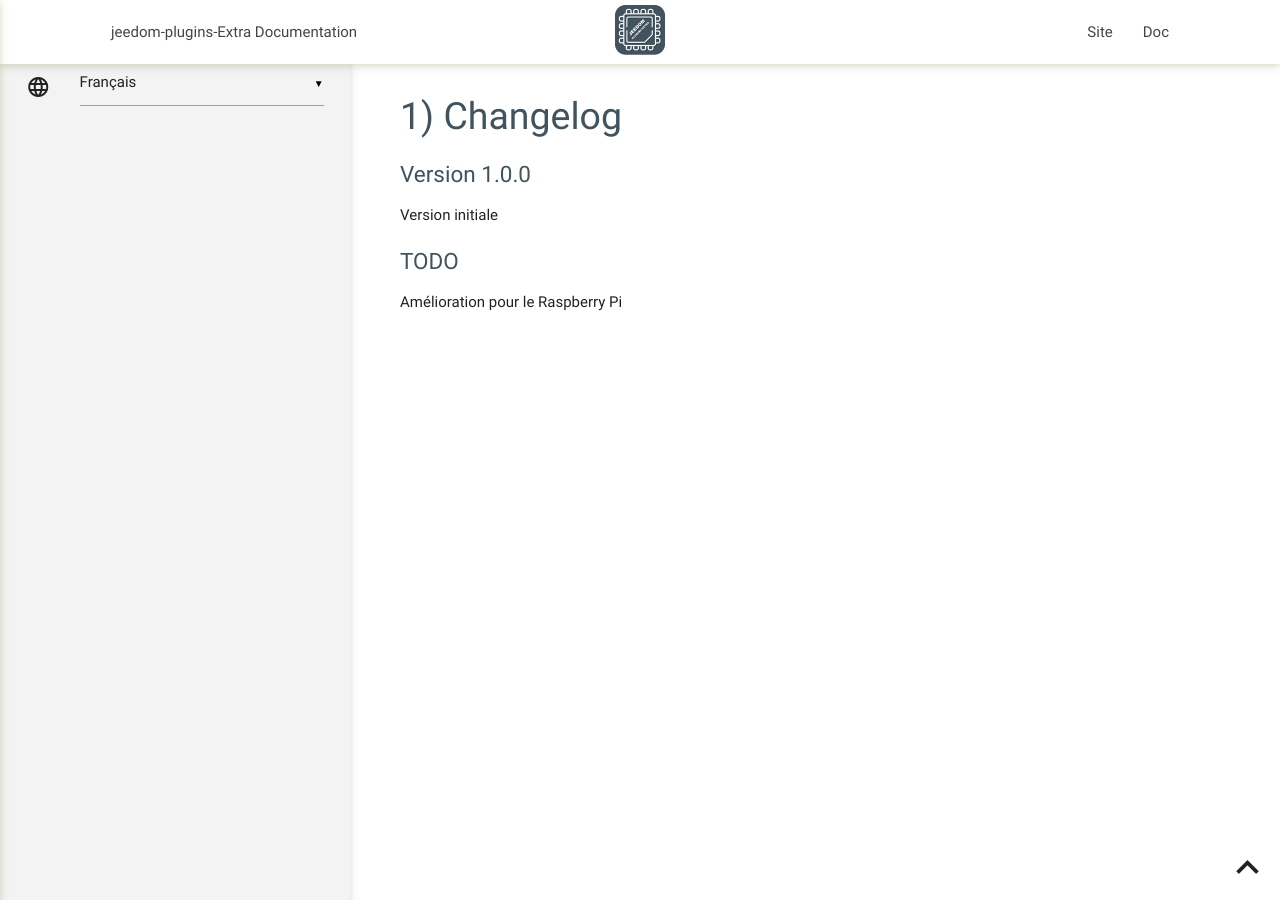
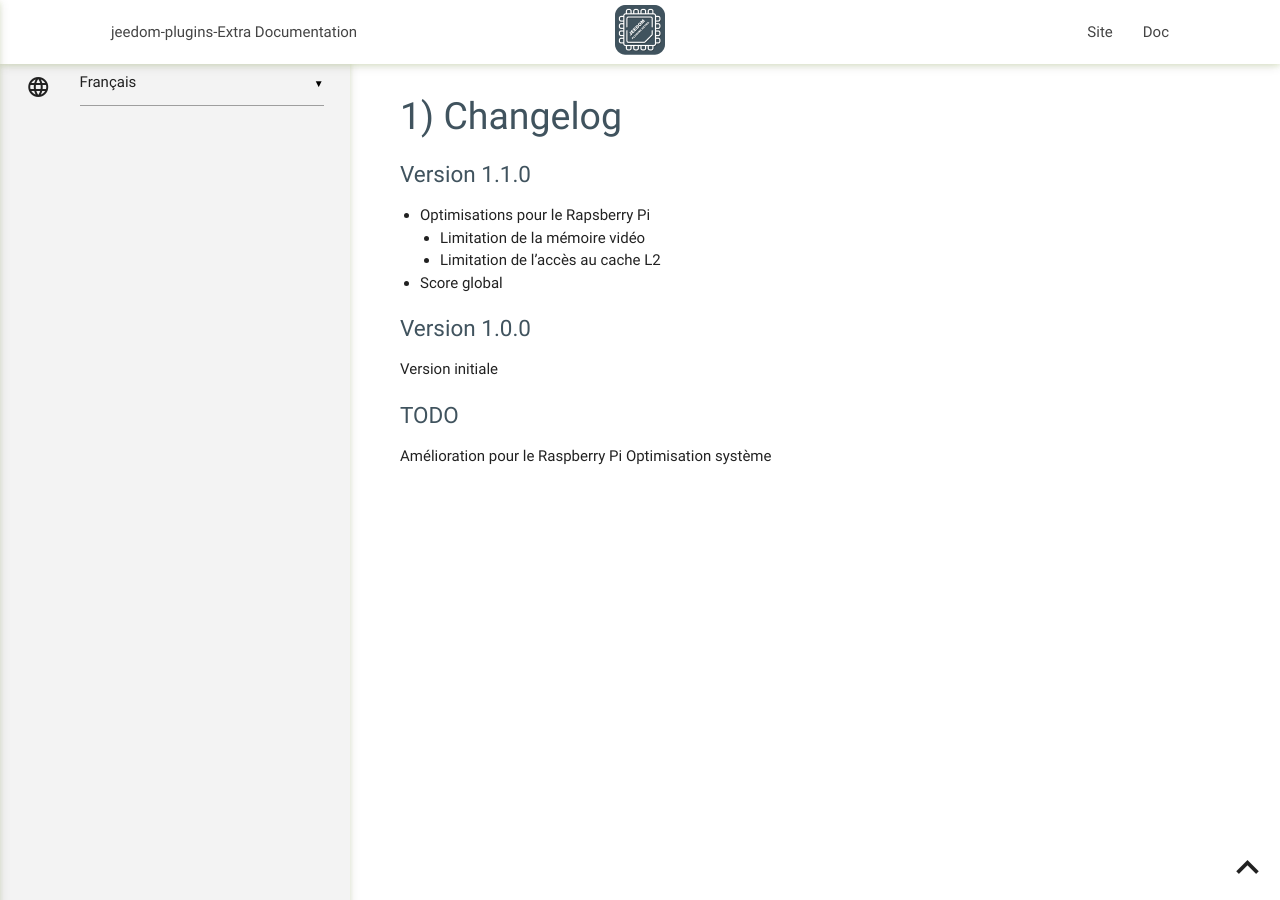
Before and after one commit to NextDom/plugin-Optimize, a Jekyll site: the page built from docs/fr_FR/changelog.md, in a window 1280 px wide. Built offline with Jekyll 4.4.1, drawn with Linux system fonts in a browser that asks for light colours; our own code applies the rules of GitHub Pages for plain Markdown files.

Commit message:
Mise à jour de la documentation et du changelog

```diff
--- a/docs/fr_FR/changelog.md
+++ b/docs/fr_FR/changelog.md
@@ -1,7 +1,14 @@
 # Changelog
+
+### Version 1.1.0
+* Optimisations pour le Rapsberry Pi
+  * Limitation de la mémoire vidéo
+  * Limitation de l'accès au cache L2
+* Score global
 
 ### Version 1.0.0
 Version initiale
 
 ### TODO
 Amélioration pour le Raspberry Pi
+Optimisation système
```
Also changed, not shown: docs/en_US/changelog.md (+7 -1 lines), docs/en_US/index.md (+7 -0 lines), docs/fr_FR/index.md (+7 -0 lines).
